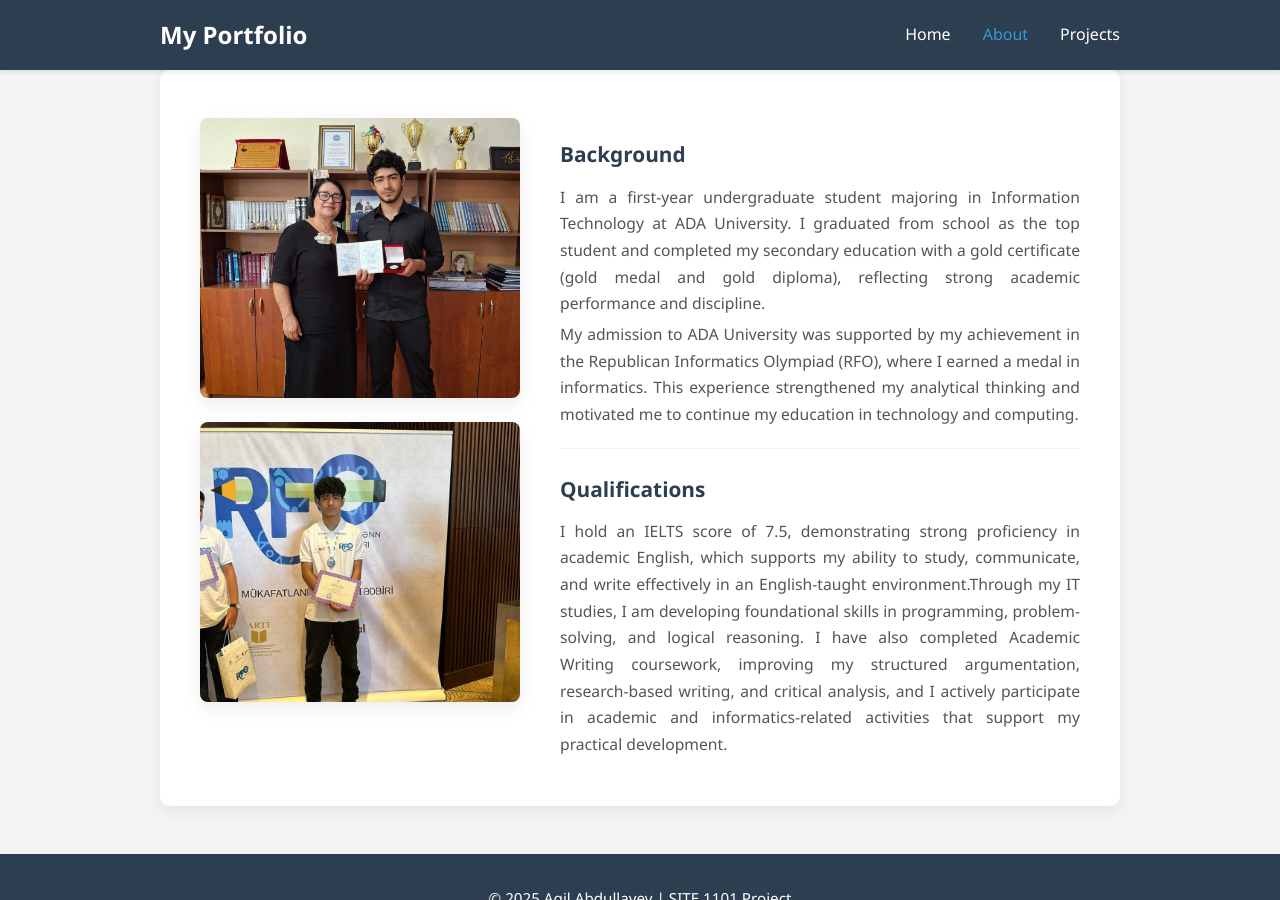
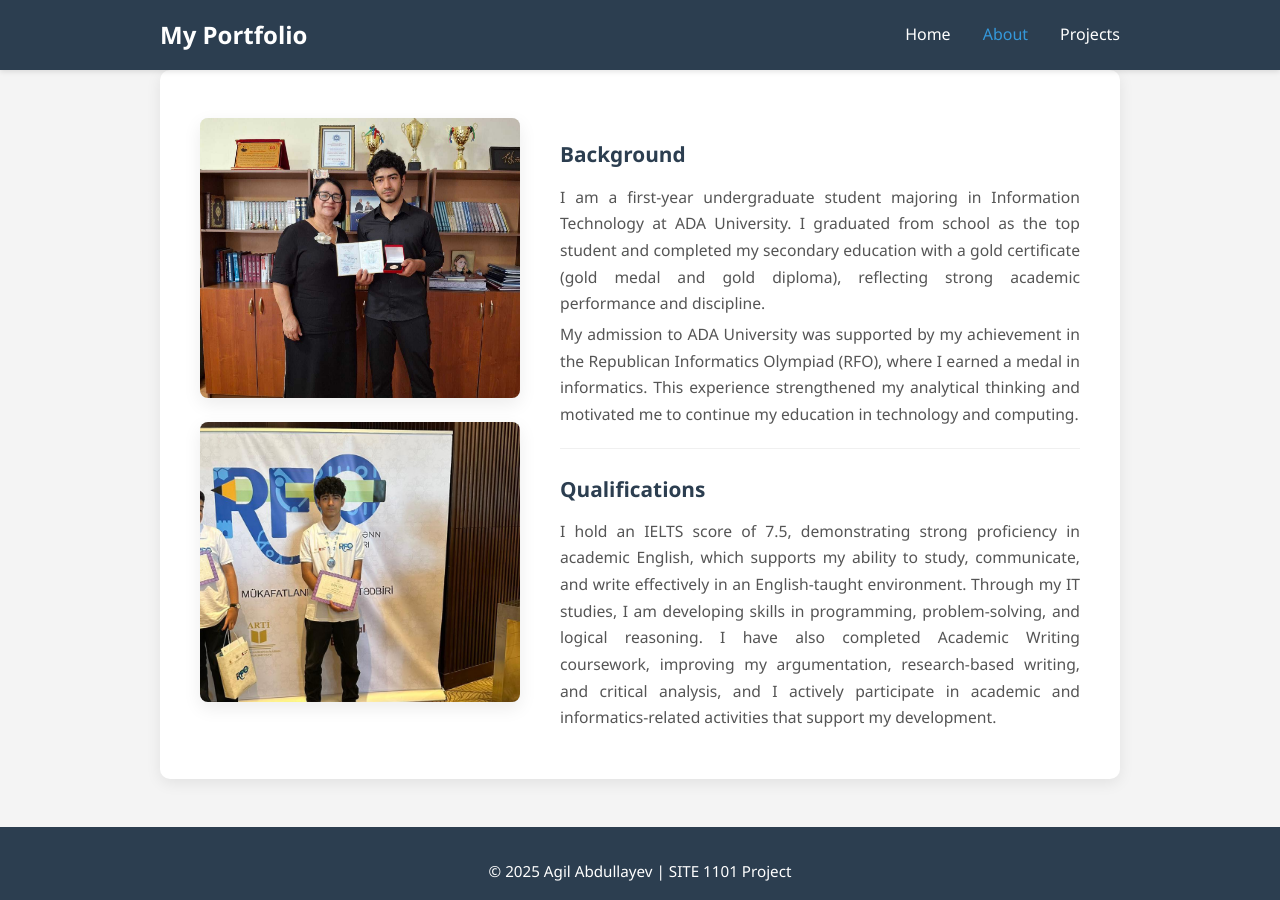
Before and after one commit to Agil035/site1101, a Jekyll site: the page built from about.md, in a window 1280 px wide and 900 px high. Built offline with Jekyll 4.4.1, drawn with Linux system fonts in a browser that asks for light colours.

Commit message:
Minor wording refinement

```diff
--- a/about.md
+++ b/about.md
@@ -36,7 +36,7 @@ permalink: /about/
         <div class="about-section">
           <h3>Qualifications</h3>
           <p>
-            I hold an IELTS score of 7.5, demonstrating strong proficiency in academic English, which supports my ability to study, communicate, and write effectively in an English-taught environment.Through my IT studies, I am developing foundational skills in programming, problem-solving, and logical reasoning. I have also completed Academic Writing coursework, improving my structured argumentation, research-based writing, and critical analysis, and I actively participate in academic and informatics-related activities that support my practical development.
+            I hold an IELTS score of 7.5, demonstrating strong proficiency in academic English, which supports my ability to study, communicate, and write effectively in an English-taught environment. Through my IT studies, I am developing skills in programming, problem-solving, and logical reasoning. I have also completed Academic Writing coursework, improving my argumentation, research-based writing, and critical analysis, and I actively participate in academic and informatics-related activities that support my development.
           </p>
         </div>
       </div>
```
